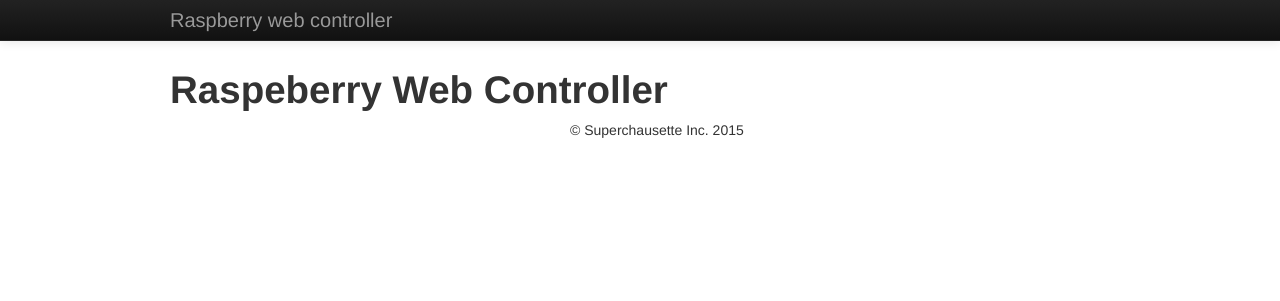
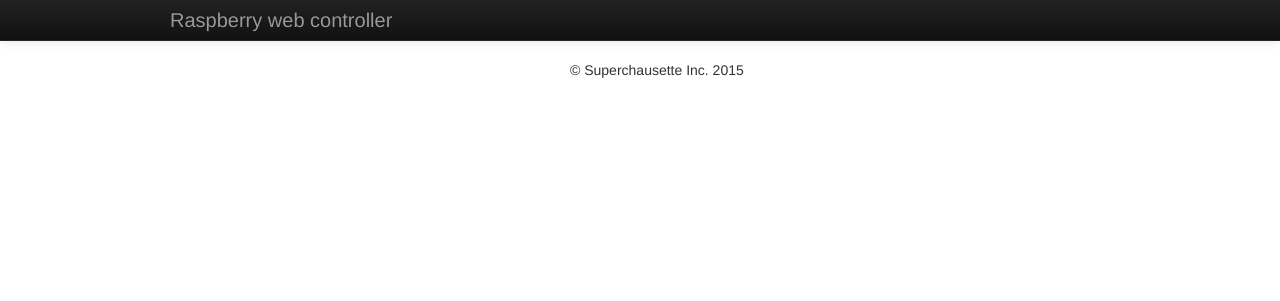
Before and after one commit to superchausette/RapberryWebController, a Flask app: page / in a window 1280 px wide. Shown: the top 301 px of the page. Run offline with Flask 2, Linux system fonts and the light colour scheme; parts of the project's set-up code (start-up, migrations or seed data) failed here and were passed over.

Commit message:
fix remaining stuff in templates

```diff
--- a/app/templates/index.html
+++ b/app/templates/index.html
@@ -1,6 +1,5 @@
 {% extends "base.html" %}
 {% block content %}
 {% include 'flash.html' %}
-<h1> Raspeberry Web Controller </h1>
 
 {% endblock %}
```
